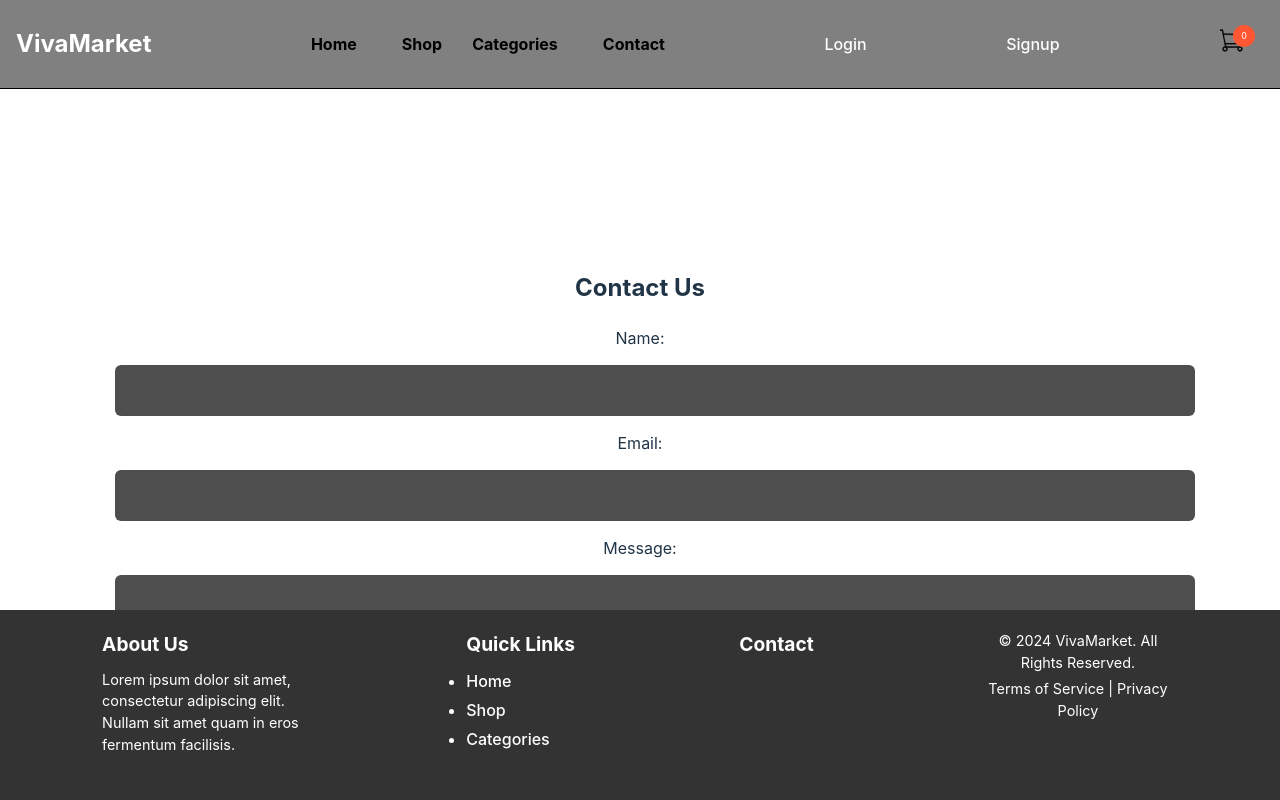
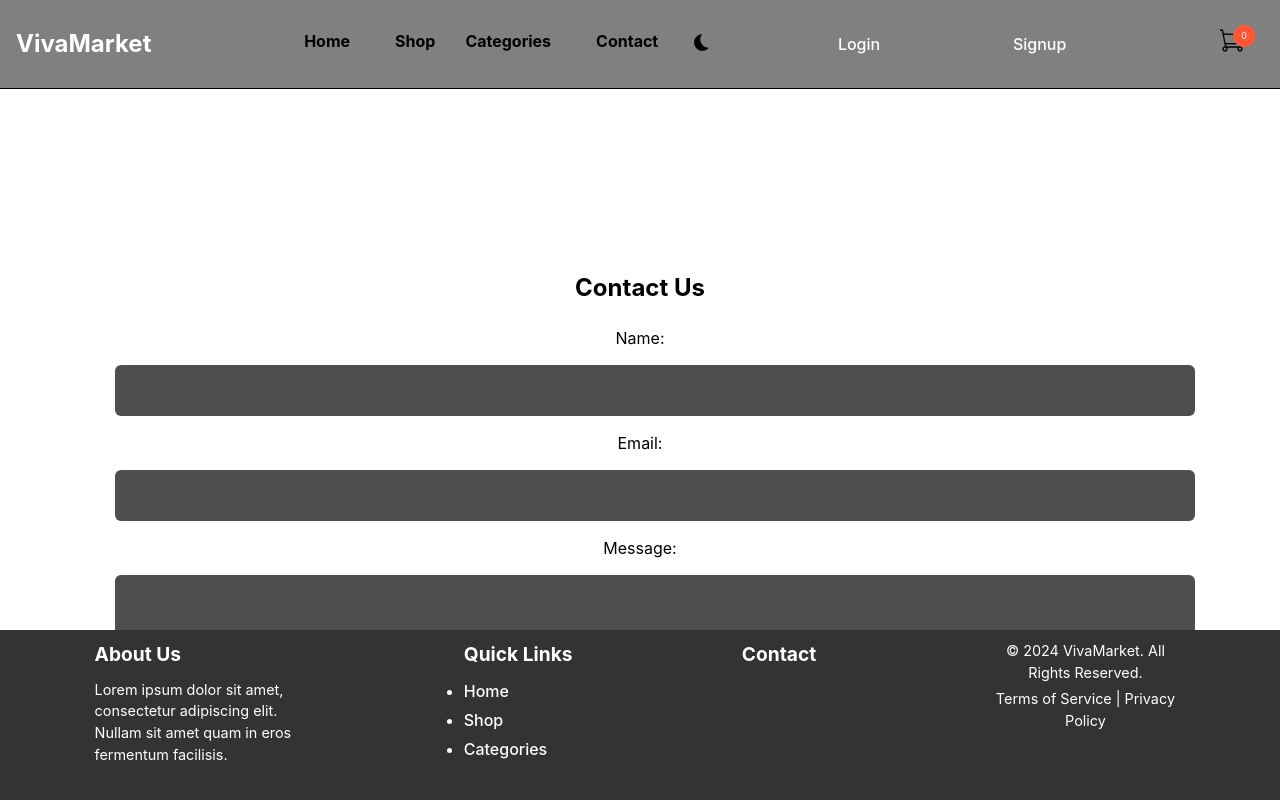
Before and after one commit to kimkristion/VivaMarket, a React (Vite) app in the folder client/: page /contact-us in a window 1280 px wide. Shown: the top 800 px of the page. Built offline with nearby package versions, Linux system fonts and the light colour scheme.

Commit message:
added theme button

```diff
--- a/client/src/App.css
+++ b/client/src/App.css
@@ -14,6 +14,16 @@ body, html {
 #root {
   width: 100%;
   height: 100%;
+}
+
+.dark {
+  background-color: #1a1a1a;
+  color: #ffffff;
+}
+
+.light {
+  background-color: #ffffff;
+  color: #000000;
 }
 
 header {
@@ -43,6 +53,25 @@ nav a {
   text-decoration: none;
   margin: 0 15px;
   font-weight: bold;
+}
+
+.darkThemeIcon {
+  font-size: 1.1rem;
+}
+
+.darkThemeIcon img {
+  height: auto;
+  width: 25px;
+}
+
+.darkThemeIcon:hover {
+  cursor: pointer;
+}
+
+.darkBtn {
+  background-color: transparent;
+  margin: 0;
+  padding: 0;
 }
 
 .cart:hover {
--- a/client/src/App.jsx
+++ b/client/src/App.jsx
@@ -10,6 +10,7 @@ import { Outlet } from 'react-router-dom';
 import Header from './components/Header';
 import Footer from './components/Footer';
 import './App.css'
+import { ThemeProvider } from './components/ThemeContext';
 
 //import ProductDetailPage from './pages/ProductDetailPage';
 
@@ -37,9 +38,13 @@ function App() {
   return (
     <ApolloProvider client={client}>
     <>
-    <Header/>
-    <Outlet/>
-    <Footer />
+    <ThemeProvider>
+      <div className='App'>
+        <Header/>
+        <Outlet/>
+        <Footer />
+    </div>
+    </ThemeProvider>
     </>
     </ApolloProvider>
   );
--- a/client/src/components/Footer.css
+++ b/client/src/components/Footer.css
@@ -2,7 +2,7 @@
 .footer-container {
     background-color: #333;
     color: #fff;
-    padding: 20px;
+    padding: 10px;
     display: flex;
     justify-content: space-around;
     flex-wrap: wrap;
--- a/client/src/components/Header.jsx
+++ b/client/src/components/Header.jsx
@@ -3,12 +3,16 @@ import CartIcon from '/src/assets/CartLogo.png'
 import React, { useState } from 'react';
 import Auth from '../utils/auth';
 import CartModal from './CartModal';
+import { useTheme } from './ThemeContext';
+import DarkThemeIcon from '/src/assets/dark theme.png';
 
 const Header = () => {
   const logout = (event) => {
     event.preventDefault();
     Auth.logout();
   };
+
+  const { darkMode, toggleTheme } = useTheme();
 
   const [isCartOpen, setCartOpen] = useState(false);
 
@@ -30,6 +34,11 @@ const Header = () => {
         <a href="#">Shop</a>
         <a href="#">Categories</a>
         <Link to="/contact-us"><a>Contact</a></Link>
+        <button className='darkBtn' onClick={toggleTheme}>
+           <span className="darkThemeIcon">
+            <img src={DarkThemeIcon}/>
+            </span>
+        </button>
       </nav>
 
       {Auth.loggedIn() ? (
--- /dev/null
+++ b/client/src/components/ThemeContext.jsx
@@ -0,0 +1,23 @@
+import React, { createContext, useState, useContext } from 'react';
+
+const ThemeContext = createContext();
+
+export const ThemeProvider = ({ children }) => {
+  const [darkMode, setDarkMode] = useState(false);
+
+  const toggleTheme = () => {
+    setDarkMode((prevDarkMode) => !prevDarkMode);
+  };
+
+  return (
+    <ThemeContext.Provider value={{ darkMode, toggleTheme }}>
+      <div className={darkMode ? 'dark' : 'light'}>
+        {children}
+      </div>
+    </ThemeContext.Provider>
+  );
+};
+
+export const useTheme = () => {
+  return useContext(ThemeContext);
+};
--- a/client/src/index.css
+++ b/client/src/index.css
@@ -47,13 +47,7 @@ button {
   cursor: pointer;
   transition: border-color 0.25s;
 }
-button:hover {
-  border-color: #646cff;
-}
-button:focus,
-button:focus-visible {
-  outline: 4px auto -webkit-focus-ring-color;
-}
+
 
 @media (prefers-color-scheme: light) {
   :root {
```
Also changed, not shown: client/src/assets/dark theme.png (added), client/src/pages/ContactUs.css (line endings or trailing spaces).
